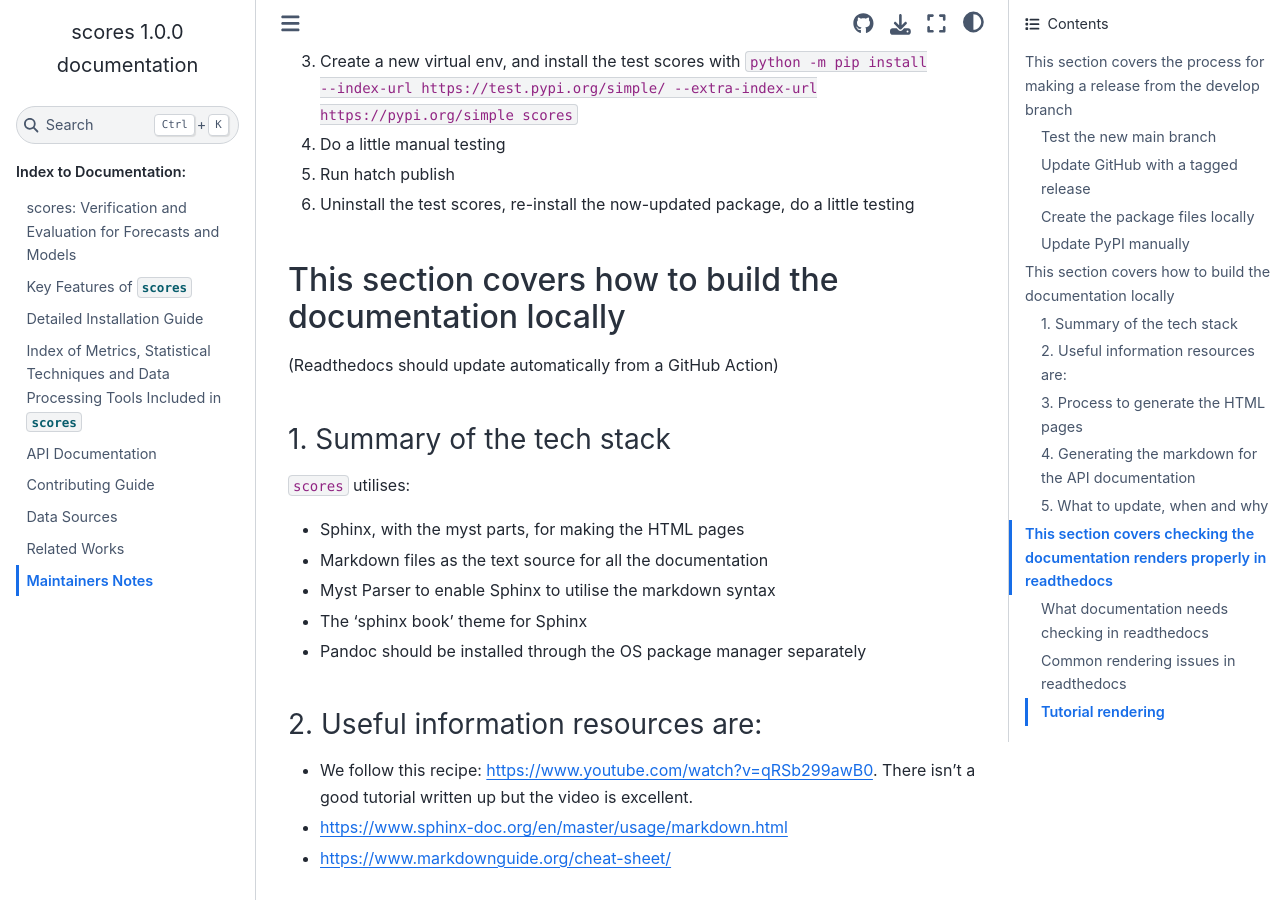
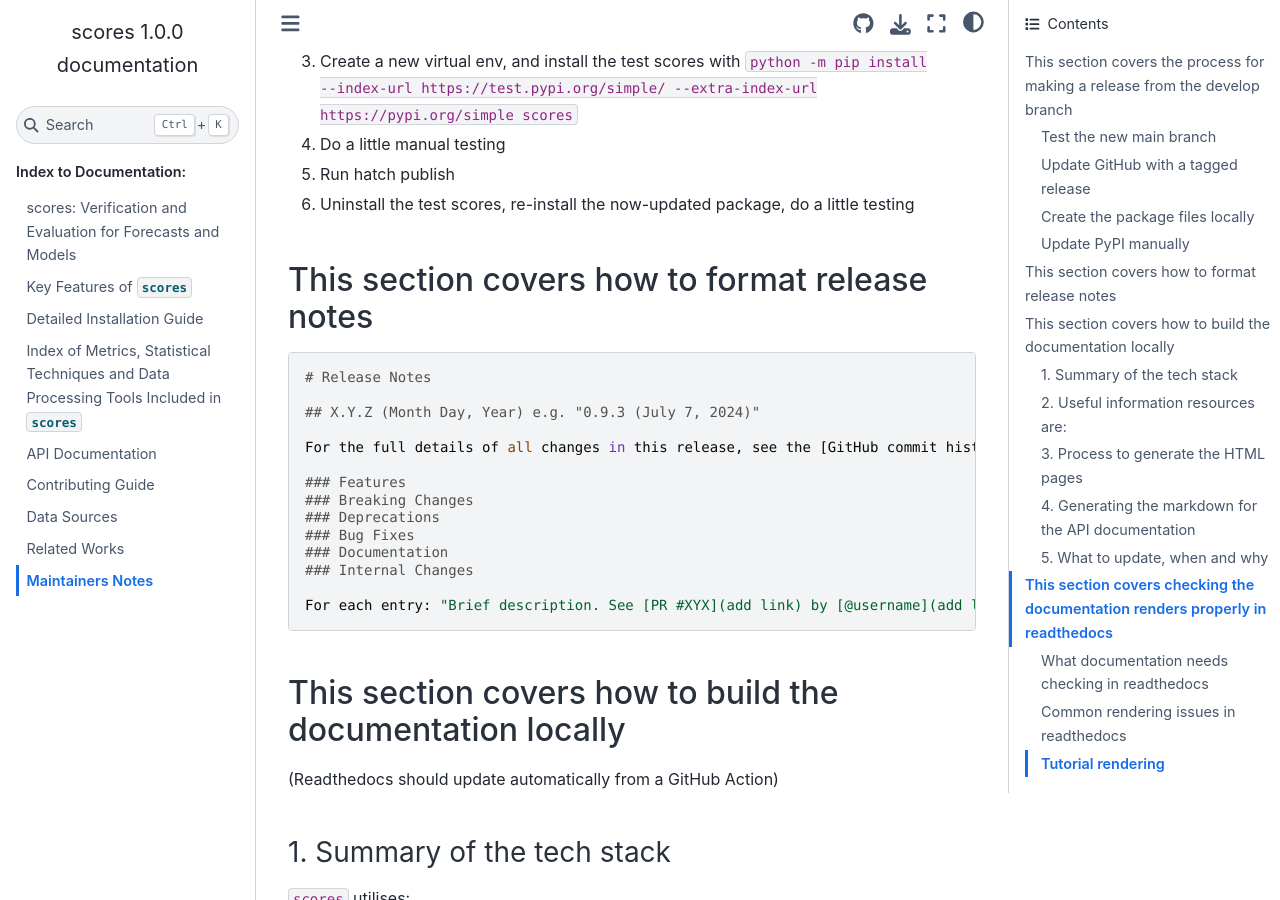
Before and after one commit to nci/scores, a Sphinx documentation site: the page built from docs/maintainer.md, in a window 1280 px wide and 900 px high, scrolled down 1295 px. Built offline with Sphinx 7.4.7 and the Sphinx Book theme 1.1.4, drawn with Linux system fonts in a browser that asks for light colours; pages that are not in the unit, such as notebooks, are missing from menus.

Commit message:
Update maintainers notes with release note template information

````diff
--- a/docs/maintainer.md
+++ b/docs/maintainer.md
@@ -39,6 +39,24 @@ Information relevant for package maintenance
 5. Run hatch publish
 6. Uninstall the test scores, re-install the now-updated package, do a little testing
 
+## This section covers how to format release notes
+
+```
+# Release Notes
+
+## X.Y.Z (Month Day, Year) e.g. "0.9.3 (July 7, 2024)"
+
+For the full details of all changes in this release, see the [GitHub commit history](https://github.com/nci/scores/compare/(X-1).(Y-1).(Z-1)...X.Y.Z). Below are the changes we think users may wish to be aware of."
+
+### Features
+### Breaking Changes
+### Deprecations
+### Bug Fixes
+### Documentation
+### Internal Changes
+
+For each entry: "Brief description. See [PR #XYX](add link) by [@username](add link)."
+```
 
 ## This section covers how to build the documentation locally
 (Readthedocs should update automatically from a GitHub Action)
````
